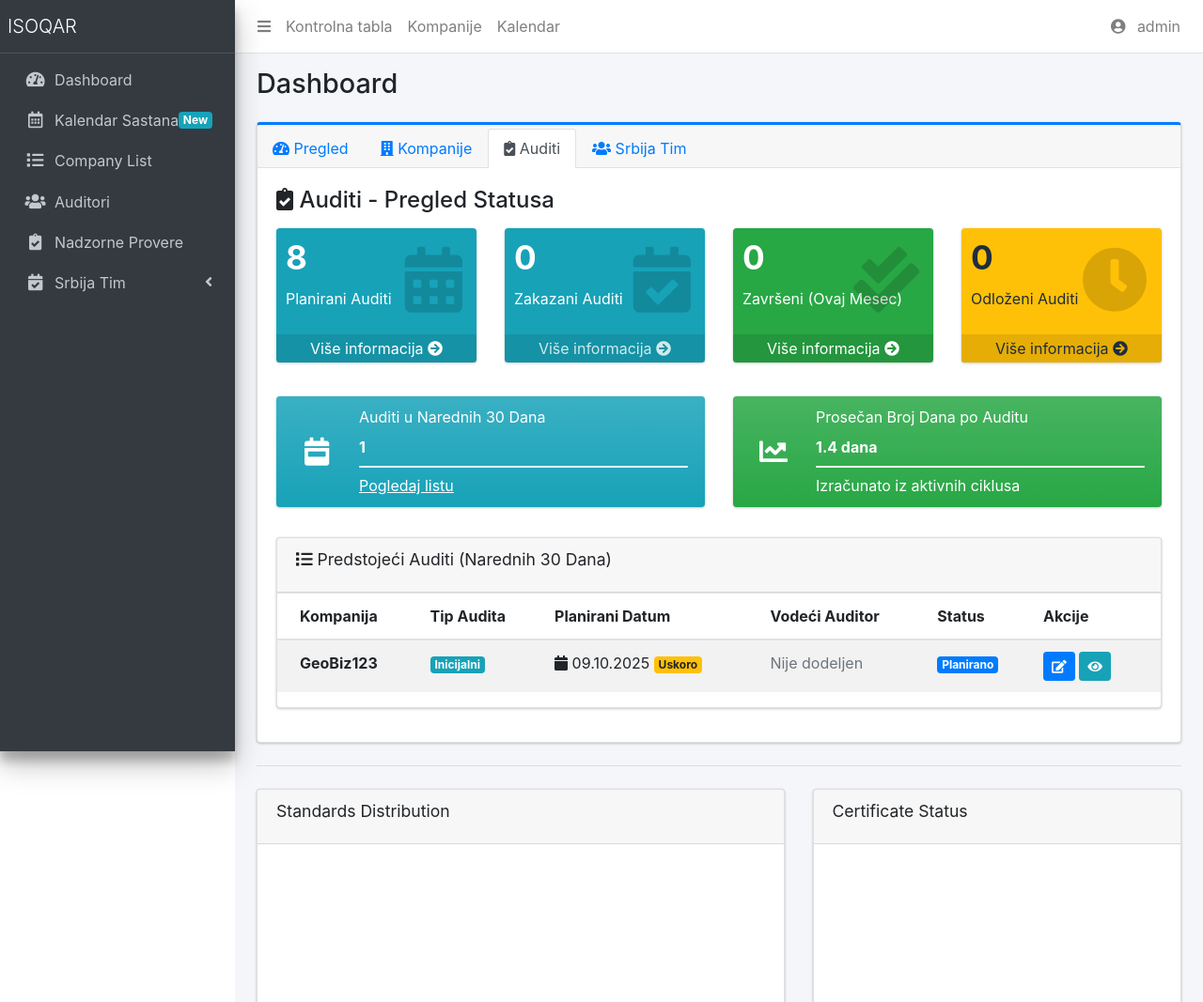
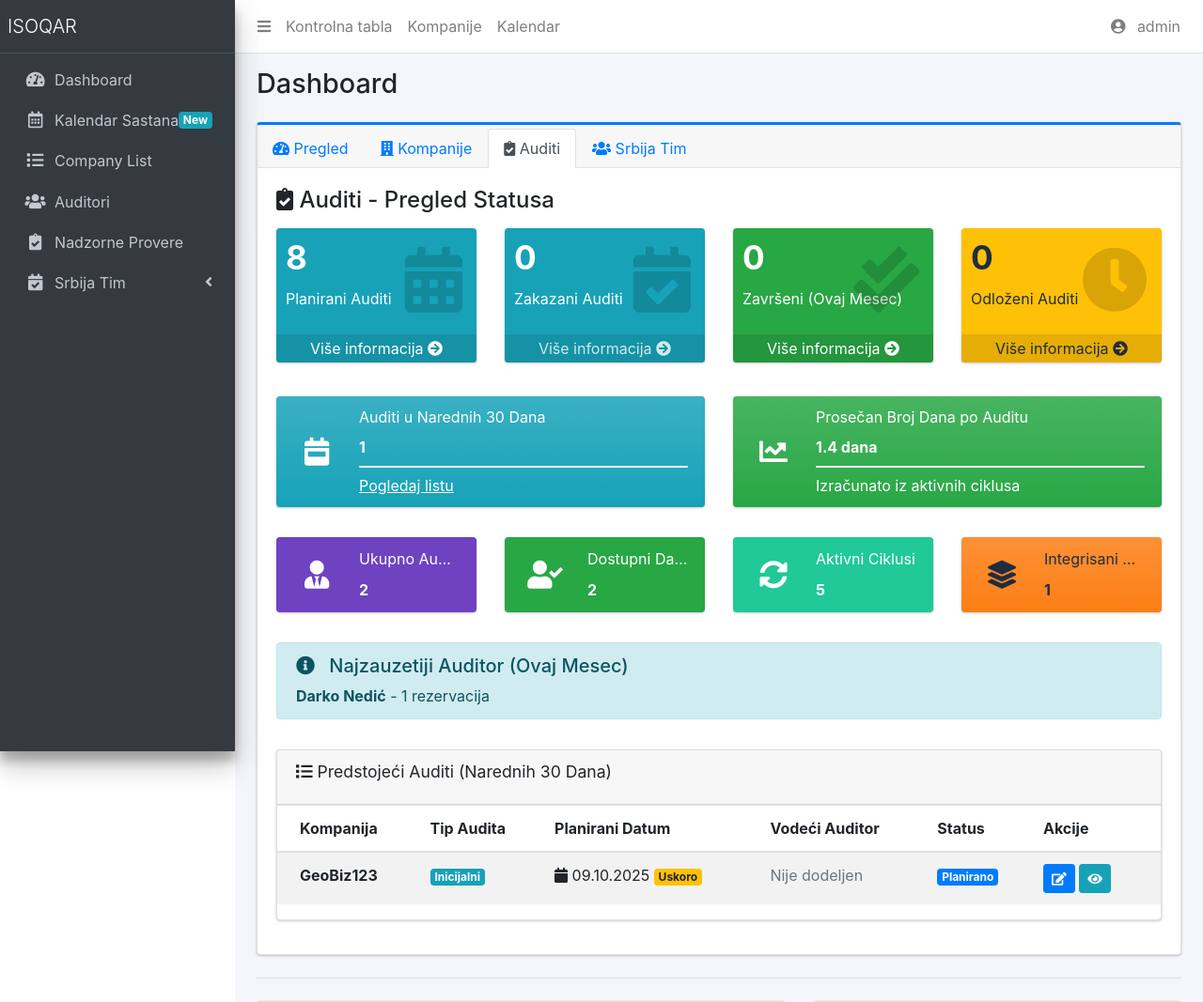
Before and after one commit to Darkonyks/iasoqar-app, a Django app: page / in a window 1280 px wide, after a click on "Auditi". Shown: the top 1067 px of the page at 94% size. Run offline with Django 5.2, Linux system fonts and the light colour scheme; a user stored in the database is signed in; data comes from the database, SQL or seed files in the repository; a map, chart or similar area stays blank; some libraries are stand-ins or nearby versions.

Commit message:
implementacija dashboarda

```diff
--- a/templates/dashboard.html
+++ b/templates/dashboard.html
@@ -162,22 +162,19 @@
                                                     </thead>
                                                     <tbody>
                                                         {% for cert in expiring_certificates_list %}
-                                                        {% with days_left=cert.certificate_expiry_date|timeuntil %}
                                                         <tr>
                                                             <td><strong>{{ cert.company.name }}</strong></td>
                                                             <td><span class="badge badge-info">{{ cert.standard_definition.code }}</span></td>
-                                                            <td>{{ cert.certificate_number }}</td>
+                                                            <td>{{ cert.standard }}</td>
                                                             <td>
-                                                                <i class="fas fa-calendar"></i> {{ cert.certificate_expiry_date|date:"d.m.Y" }}
+                                                                <i class="fas fa-calendar"></i> {{ cert.expiry_date|date:"d.m.Y" }}
                                                             </td>
                                                             <td>
-                                                                {% with cert.certificate_expiry_date|timeuntil as days_until %}
-                                                                {% if cert.certificate_expiry_date < today %}
+                                                                {% if cert.expiry_date < today %}
                                                                 <span class="badge badge-danger">Istekao</span>
                                                                 {% else %}
-                                                                {{ days_until }}
+                                                                {{ cert.expiry_date|timeuntil }}
                                                                 {% endif %}
-                                                                {% endwith %}
                                                             </td>
                                                             <td>
                                                                 <a href="{% url 'company:detail' cert.company.pk %}" class="btn btn-sm btn-info" title="Detalji kompanije">
@@ -185,7 +182,6 @@
                                                                 </a>
                                                             </td>
                                                         </tr>
-                                                        {% endwith %}
                                                         {% endfor %}
                                                     </tbody>
                                                 </table>
@@ -487,6 +483,60 @@
                     </div>
                 </div>
             </div>
+            <!-- /.row -->
+
+            <!-- Auditori i Ciklusi -->
+            <div class="row mt-3">
+                <div class="col-lg-3 col-md-6">
+                    <div class="info-box bg-purple">
+                        <span class="info-box-icon"><i class="fas fa-user-tie"></i></span>
+                        <div class="info-box-content">
+                            <span class="info-box-text">Ukupno Auditora</span>
+                            <span class="info-box-number">{{ total_auditors }}</span>
+                        </div>
+                    </div>
+                </div>
+                <div class="col-lg-3 col-md-6">
+                    <div class="info-box bg-success">
+                        <span class="info-box-icon"><i class="fas fa-user-check"></i></span>
+                        <div class="info-box-content">
+                            <span class="info-box-text">Dostupni Danas</span>
+                            <span class="info-box-number">{{ available_auditors_today }}</span>
+                        </div>
+                    </div>
+                </div>
+                <div class="col-lg-3 col-md-6">
+                    <div class="info-box bg-teal">
+                        <span class="info-box-icon"><i class="fas fa-sync-alt"></i></span>
+                        <div class="info-box-content">
+                            <span class="info-box-text">Aktivni Ciklusi</span>
+                            <span class="info-box-number">{{ active_cycles }}</span>
+                        </div>
+                    </div>
+                </div>
+                <div class="col-lg-3 col-md-6">
+                    <div class="info-box bg-gradient-orange">
+                        <span class="info-box-icon"><i class="fas fa-layer-group"></i></span>
+                        <div class="info-box-content">
+                            <span class="info-box-text">Integrisani Sistemi</span>
+                            <span class="info-box-number">{{ integrated_systems }}</span>
+                        </div>
+                    </div>
+                </div>
+            </div>
+            <!-- /.row -->
+
+            <!-- Najzauzetiji auditor -->
+            {% if busiest_auditor %}
+            <div class="row mt-3">
+                <div class="col-12">
+                    <div class="alert alert-info">
+                        <h5><i class="icon fas fa-info-circle"></i> Najzauzetiji Auditor (Ovaj Mesec)</h5>
+                        <strong>{{ busiest_auditor.auditor__ime_prezime }}</strong> - {{ busiest_auditor.reservation_count }} rezervacija
+                    </div>
+                </div>
+            </div>
+            {% endif %}
             <!-- /.row -->
 
             <!-- Tabela predstojećih audita -->
```
